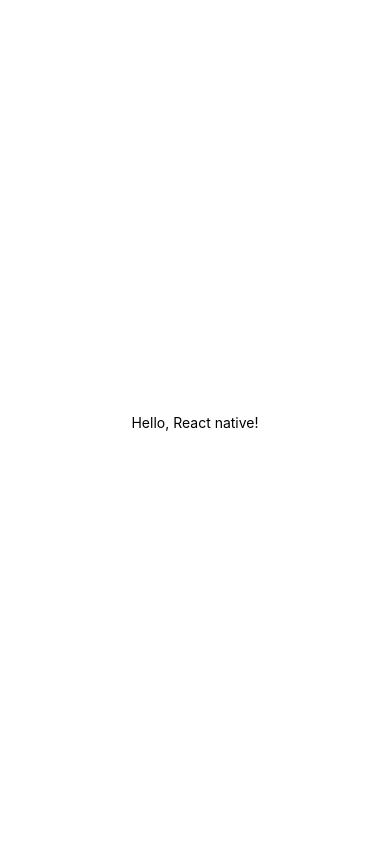
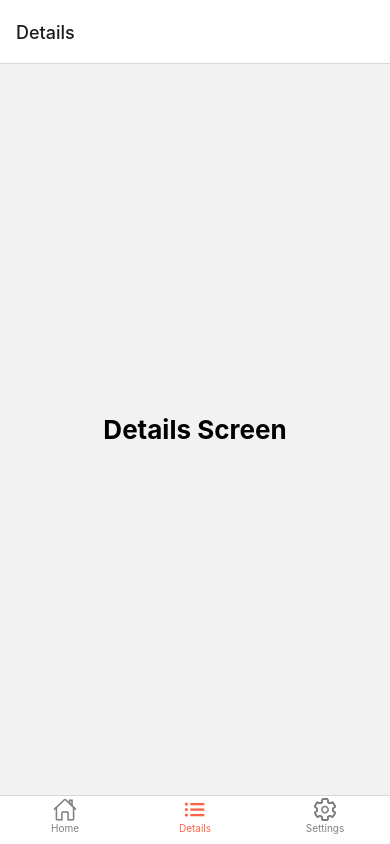
Before and after one commit to bntp-hackathon/thermostat-control, a React Native app: screen /Details in a window 390 px wide. Built offline with nearby package versions, Linux system fonts and the light colour scheme.

Commit message:
Add navigation

```diff
--- a/App.js
+++ b/App.js
@@ -1,17 +1,11 @@
 import { StatusBar } from "expo-status-bar";
 import { StyleSheet, Text, View } from "react-native";
-import NavigationCompanent from '@react-navigation/native'
-import Ionic from 'react-native-vector-icons'
-
-
+import NavigationCompanent from "@react-navigation/native";
+import Ionic from "react-native-vector-icons";
+import MainContainer from "./app/components/navigation";
 
 export default function App() {
-  return (
-    <View style={styles.container}>
-      <Text>Hello, React native!</Text>
-      <StatusBar style="auto" />
-    </View>
-  );
+  return <MainContainer />;
 }
 
 const styles = StyleSheet.create({
--- /dev/null
+++ b/app/components/navigation.js
@@ -0,0 +1,56 @@
+import * as React from "react";
+import { NavigationContainer } from "@react-navigation/native";
+import { createBottomTabNavigator } from "@react-navigation/bottom-tabs";
+import Ionicons from "react-native-vector-icons/Ionicons";
+
+// Screens
+
+import HomePage from "./pages/home.page";
+import DetailsPage from "./pages/details.page";
+import SettingsPage from "./pages/settings.page";
+
+//Screen names
+const homeName = "Home";
+const detailsName = "Details";
+const settingsName = "Settings";
+
+const Tab = createBottomTabNavigator();
+
+function MainContainer() {
+  return (
+    <NavigationContainer>
+      <Tab.Navigator
+        initialRouteName={homeName}
+        screenOptions={({ route }) => ({
+          tabBarIcon: ({ focused, color, size }) => {
+            let iconName;
+            let rn = route.name;
+
+            if (rn === homeName) {
+              iconName = focused ? "home" : "home-outline";
+            } else if (rn === detailsName) {
+              iconName = focused ? "list" : "list-outline";
+            } else if (rn === settingsName) {
+              iconName = focused ? "settings" : "settings-outline";
+            }
+
+            // You can return any component that you like here!
+            return <Ionicons name={iconName} size={size} color={color} />;
+          },
+        })}
+        tabBarOptions={{
+          activeTintColor: "tomato",
+          inactiveTintColor: "grey",
+          labelStyle: { paddingBottom: 10, fontSize: 10 },
+          style: { padding: 10, height: 70 },
+        }}
+      >
+        <Tab.Screen name={homeName} component={HomePage} />
+        <Tab.Screen name={detailsName} component={DetailsPage} />
+        <Tab.Screen name={settingsName} component={SettingsPage} />
+      </Tab.Navigator>
+    </NavigationContainer>
+  );
+}
+
+export default MainContainer;
--- /dev/null
+++ b/app/components/pages/details.page.js
@@ -0,0 +1,17 @@
+import * as React from "react";
+import { View, Text } from "react-native";
+
+function DetailsPage({ navigation }) {
+  return (
+    <View style={{ flex: 1, alignItems: "center", justifyContent: "center" }}>
+      <Text
+        onPress={() => navigation.navigate("Home")}
+        style={{ fontSize: 26, fontWeight: "bold" }}
+      >
+        Details Screen
+      </Text>
+    </View>
+  );
+}
+
+export default DetailsPage;
--- /dev/null
+++ b/app/components/pages/home.page.js
@@ -0,0 +1,17 @@
+import * as React from "react";
+import { View, Text } from "react-native";
+
+function HomePage({ navigation }) {
+  return (
+    <View style={{ flex: 1, alignItems: "center", justifyContent: "center" }}>
+      <Text
+        onPress={() => alert('This is the "Home" screen.')}
+        style={{ fontSize: 26, fontWeight: "bold" }}
+      >
+        Home Screen
+      </Text>
+    </View>
+  );
+}
+
+export default HomePage;
--- /dev/null
+++ b/app/components/pages/settings.page.js
@@ -0,0 +1,17 @@
+import * as React from "react";
+import { View, Text } from "react-native";
+
+function SettingsPage({ navigation }) {
+  return (
+    <View style={{ flex: 1, alignItems: "center", justifyContent: "center" }}>
+      <Text
+        onPress={() => navigation.navigate("Home")}
+        style={{ fontSize: 26, fontWeight: "bold" }}
+      >
+        Settings Screen
+      </Text>
+    </View>
+  );
+}
+
+export default SettingsPage;
```
Also changed, not shown: package.json (+7 -0 lines), 1 other file (tests, documents, lock files or other folders).
